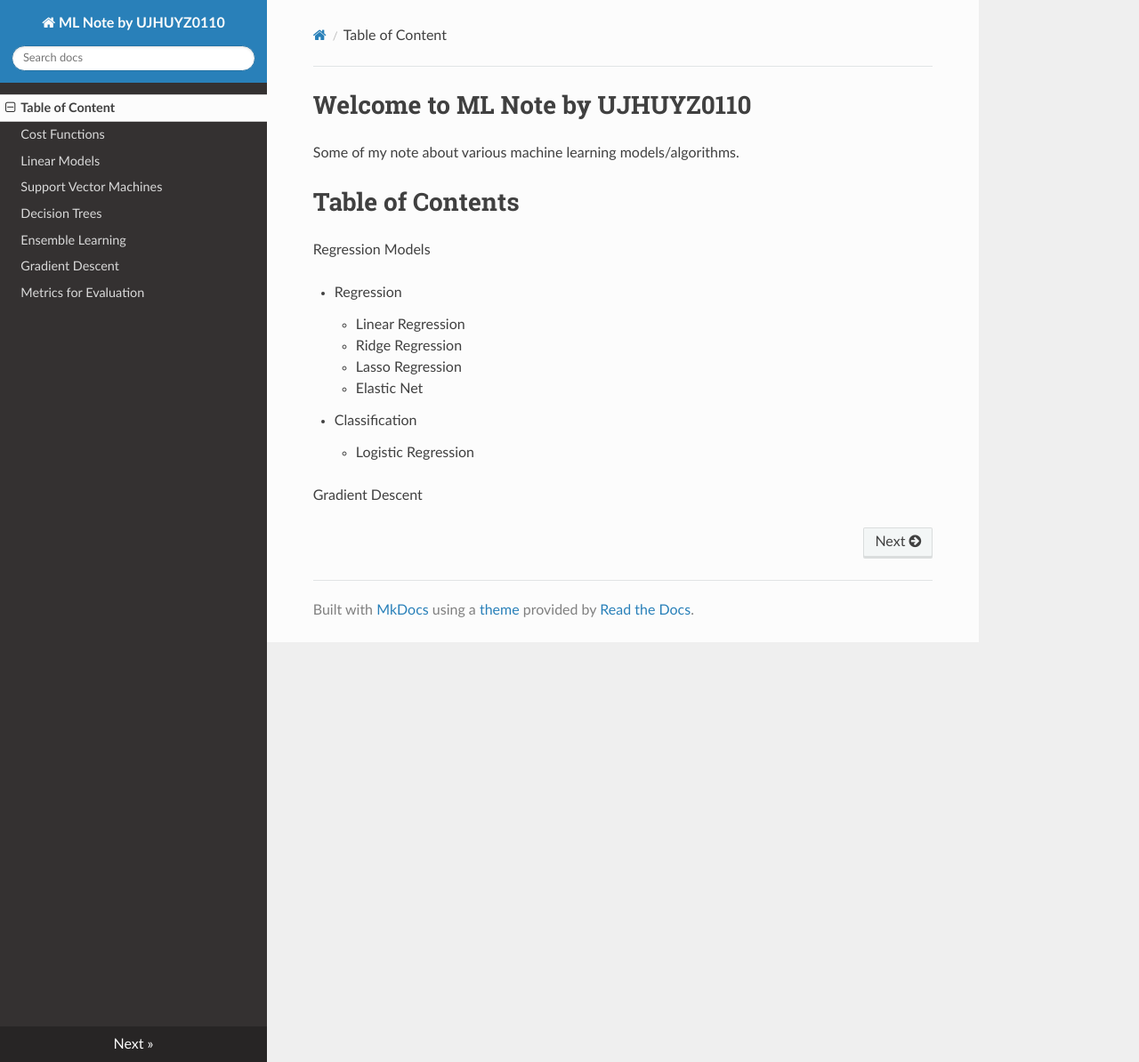
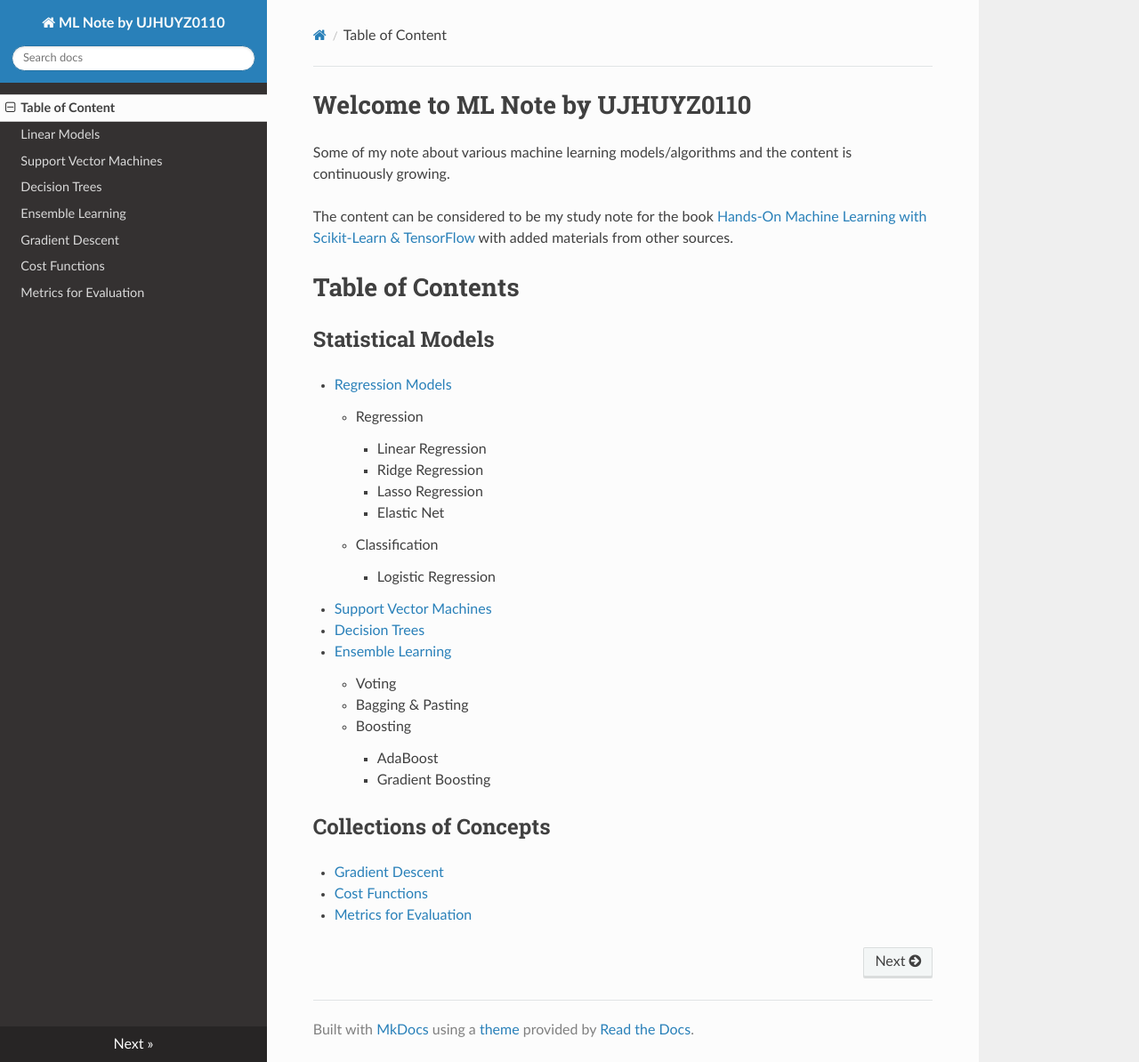
Before and after one commit to ivanyschen/ml_note, an MkDocs documentation site: the page built from docs/index.md, in a window 1280 px wide and 1194 px high. Shown: the whole window at 89% size. Built offline with MkDocs 1.6.1, drawn with Linux system fonts in a browser that asks for light colours; nearby versions of some CDN libraries.

```diff
--- a/docs/index.md
+++ b/docs/index.md
@@ -1,18 +1,39 @@
 # Welcome to ML Note by UJHUYZ0110
 
-Some of my note about various machine learning models/algorithms.
+Some of my note about various machine learning models/algorithms and the content is continuously growing.
+
+The content can be considered to be my study note for the book [Hands-On Machine Learning with Scikit-Learn & TensorFlow](https://g.co/kgs/97sbZs) with added materials from other sources.
 
 # Table of Contents
+## Statistical Models
+- [Regression Models](linear_models.md)
 
-Regression Models
+    - Regression
+        - Linear Regression
+        - Ridge Regression
+        - Lasso Regression
+        - Elastic Net
 
-* Regression
-    * Linear Regression
-    * Ridge Regression
-    * Lasso Regression
-    * Elastic Net
+    - Classification
+        - Logistic Regression
 
-* Classification
-    * Logistic Regression
+- [Support Vector Machines](support_vector_machines.md)
 
-Gradient Descent
+- [Decision Trees](decision_trees.md)
+
+- [Ensemble Learning](ensemble_learning.md)
+
+    - Voting
+
+    - Bagging & Pasting
+
+    - Boosting
+        - AdaBoost
+        - Gradient Boosting
+
+## Collections of Concepts
+- [Gradient Descent](gradient_descent.md)
+
+- [Cost Functions](cost_functions.md)
+
+- [Metrics for Evaluation](metrics_for_evaluation.md)
--- a/mkdocs.yml
+++ b/mkdocs.yml
@@ -4,12 +4,12 @@ theme: readthedocs
 
 nav:
 - Table of Content: 'index.md'
-- Cost Functions: 'cost_functions.md'
 - Linear Models: 'linear_models.md'
 - Support Vector Machines: 'support_vector_machines.md'
 - Decision Trees: 'decision_trees.md'
 - Ensemble Learning: 'ensemble_learning.md'
 - Gradient Descent: 'gradient_descent.md'
+- Cost Functions: 'cost_functions.md'
 - Metrics for Evaluation: 'metrics_for_evaluation.md'
 
 extra_javascript:
```
Also changed, not shown: docs/ensemble_learning.md (+9 -0 lines).
